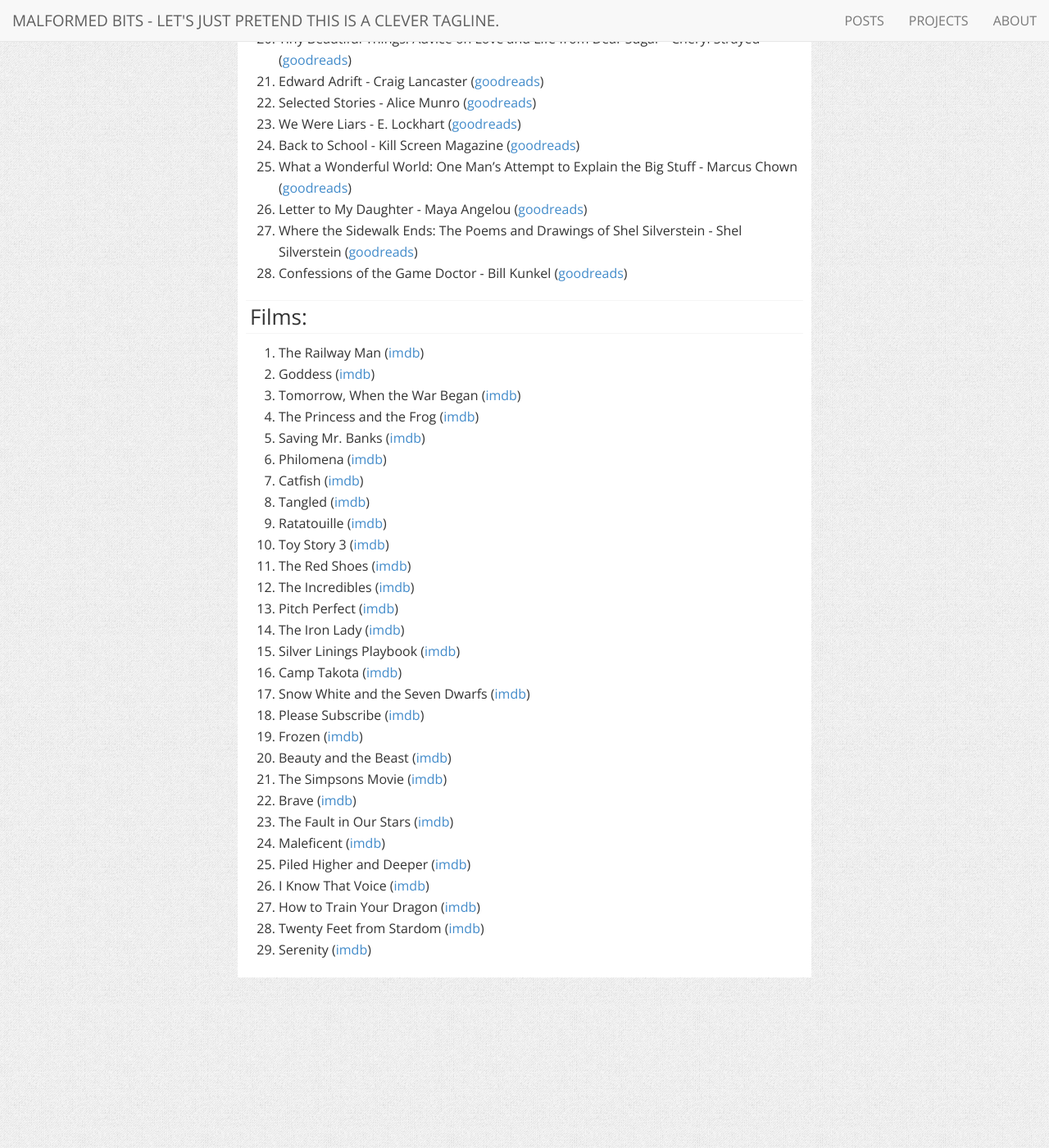
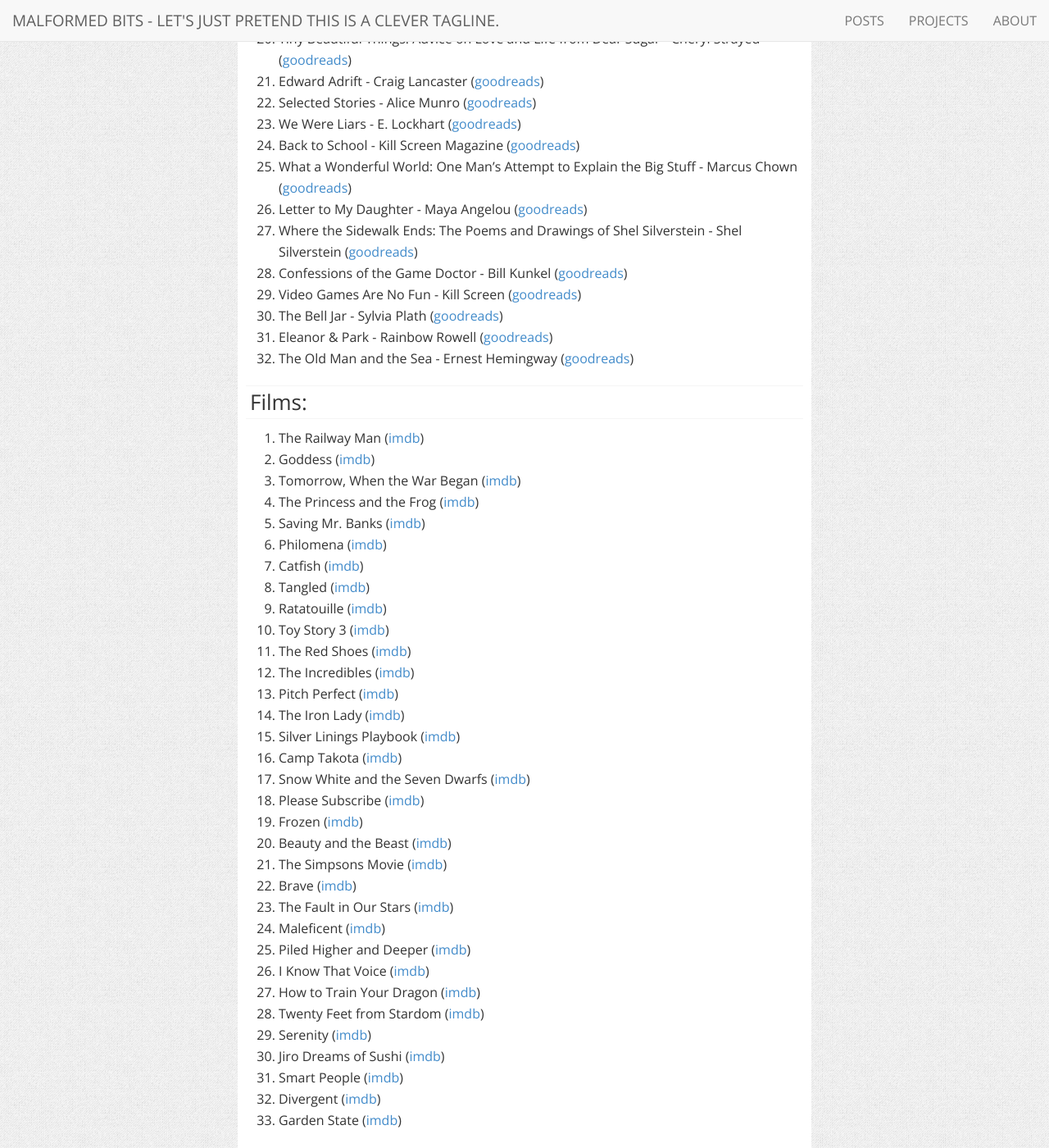
Before and after one commit to charlottepierce/charlottepierce.github.com, a Jekyll site: the page built from _posts/2014-01-01-50-50-Challenge-2014.md, in a window 1280 px wide and 1400 px high, scrolled down 766 px. Shown: the whole window at 82% size. Built offline with Jekyll 4.4.1, drawn with Linux system fonts in a browser that asks for light colours; nearby versions of some CDN libraries.

Commit message:
50/50 challenge update for September/October 2014.

```diff
--- a/_posts/2014-01-01-50-50-Challenge-2014.md
+++ b/_posts/2014-01-01-50-50-Challenge-2014.md
@@ -35,6 +35,10 @@
 26. Letter to My Daughter - Maya Angelou ([goodreads](https://www.goodreads.com/book/show/9563894-letter-to-my-daughter))
 27. Where the Sidewalk Ends: The Poems and Drawings of Shel Silverstein - Shel Silverstein ([goodreads](https://www.goodreads.com/book/show/30119.Where_the_Sidewalk_Ends))
 28. Confessions of the Game Doctor - Bill Kunkel ([goodreads](https://www.goodreads.com/book/show/7454951-confessions-of-the-game-doctor))
+29. Video Games Are No Fun - Kill Screen ([goodreads](https://www.goodreads.com/book/show/19016885-video-games-are-no-fun))
+30. The Bell Jar - Sylvia Plath ([goodreads](https://www.goodreads.com/book/show/6514.The_Bell_Jar))
+31. Eleanor & Park - Rainbow Rowell ([goodreads](https://www.goodreads.com/book/show/15745753-eleanor-park))
+32. The Old Man and the Sea - Ernest Hemingway ([goodreads](https://www.goodreads.com/book/show/2165.The_Old_Man_and_the_Sea))
 
 ### Films: ###
 
@@ -67,3 +71,7 @@
 27. How to Train Your Dragon ([imdb](http://www.imdb.com/title/tt0892769/))
 28. Twenty Feet from Stardom ([imdb](http://www.imdb.com/title/tt2396566/))
 29. Serenity ([imdb](http://www.imdb.com/title/tt0379786/))
+30. Jiro Dreams of Sushi ([imdb](http://www.imdb.com/title/tt1772925/))
+31. Smart People ([imdb](http://www.imdb.com/title/tt0858479/))
+32. Divergent ([imdb](http://www.imdb.com/title/tt1840309/))
+33. Garden State ([imdb](http://www.imdb.com/title/tt0333766/))
```
